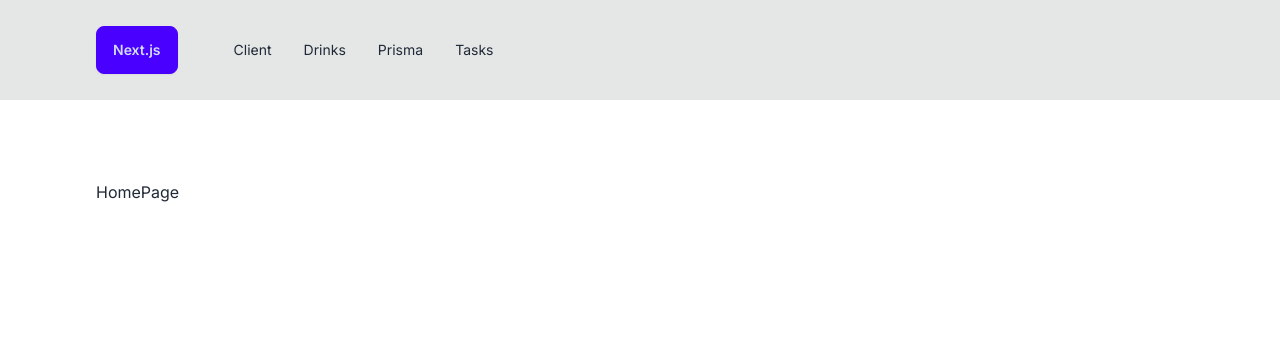
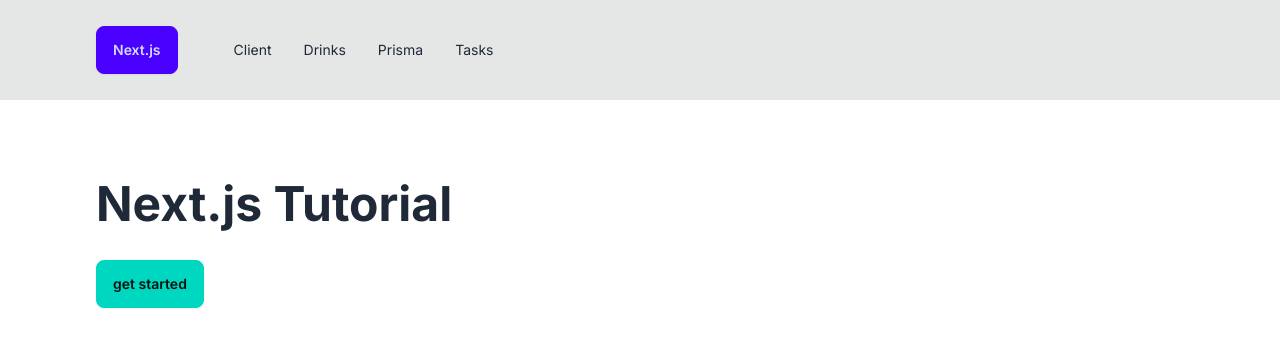
Before and after one commit to olaide-hok/nextJS-tutorial, a Next.js app: page / in a window 1280 px wide. Shown: the top 346 px of the page. Built offline with nearby package versions, Linux system fonts and the light colour scheme.

Commit message:
Project home page

```diff
--- a/app/page.js
+++ b/app/page.js
@@ -1,7 +1,12 @@
-import React from 'react';
+import Link from 'next/link';
 
-const HomePage = () => {
-    return <div>HomePage</div>;
-};
-
-export default HomePage;
+export default function Home() {
+    return (
+        <div>
+            <h1 className="text-5xl mb-8 font-bold">Next.js Tutorial</h1>
+            <Link href="/client" className="btn btn-accent">
+                get started
+            </Link>
+        </div>
+    );
+}
```
